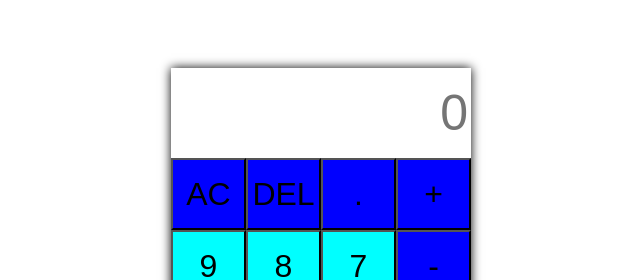
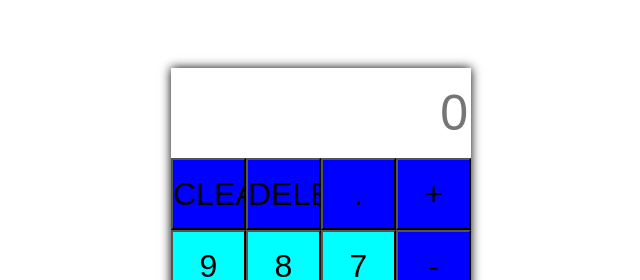
Before and after one commit to agiratech-musabbir/AgiraWebsite, a plain HTML site: page calculator.html in a window 1280 px wide. Shown: the part 107-387 px from the top of the page, 319-959 px from the left. Drawn offline with Linux system fonts and the light colour scheme.

Commit message:
renamed AC to All Clear

```diff
--- a/calculator.html
+++ b/calculator.html
@@ -12,8 +12,8 @@
                 <input type="text" name="" id="screen" placeholder="0" disabled>
         </div>
         <div class="bottom">
-                <button class="spec">AC</button>
-                <button class="spec">DEL</button>
+                <button class="spec">CLEAR</button>
+                <button class="spec">DELETE</button>
                 <button class="spec">.</button>
                 <button class="spec">+</button>
                 <button>9</button>
```
